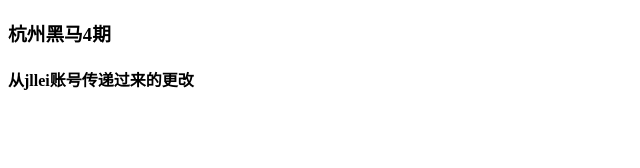
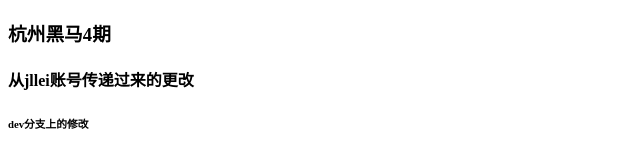
Before and after one commit to jllei/ice201508.github.io, a plain HTML site: page index.html in a window 1280 px wide. Shown: the whole page, without its empty margins (0-640 px from the left). Drawn offline with Linux system fonts and the light colour scheme.

Commit message:
新建并切换分支

```diff
--- a/index.html
+++ b/index.html
@@ -9,5 +9,6 @@
 <body>
   <h3>杭州黑马4期</h3>
   <h4>从jllei账号传递过来的更改</h4>
+  <h6>dev分支上的修改</h6>
 </body>
 </html>
```
